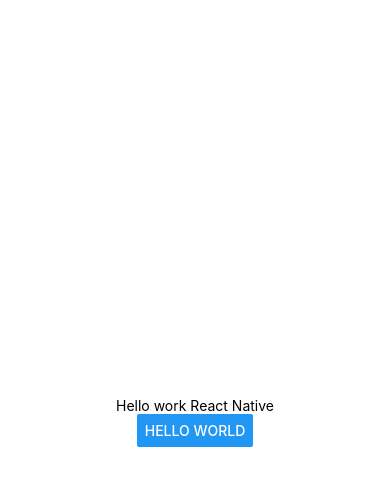
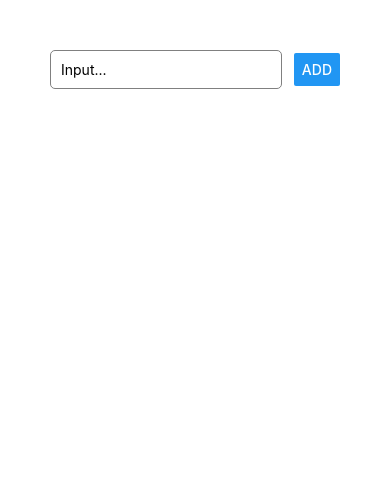
Before and after one commit to chattavat-v/rn-first-app, a React Native app: screen / in a window 390 px wide. Shown: the top 486 px of the page. Built offline with nearby package versions, Linux system fonts and the light colour scheme.

Commit message:
build text input and button - set flex row, column

```diff
--- a/App.js
+++ b/App.js
@@ -1,13 +1,31 @@
 import React, { useState } from 'react';
-import { StyleSheet, Text, View, Button } from 'react-native';
+import { StyleSheet, Text, View, Button, TextInput } from 'react-native';
 
 export default function App() {
   const [outputText, setOutputText] = useState("Hello work React Native");
 
   return (
-    <View style={styles.container}>
-      <Text>{outputText}</Text>
-      <Button title="Hello world" onPress={() => setOutputText('Hello word CHANGE')} />
+    <View style={{padding: 50}}>
+      <View
+        style={{
+          // flexDirection: 'colum', //column top to down
+          flexDirection: 'row', //row left to right
+          justifyContent: 'space-between',
+          alignItems: 'center'
+        }}
+      >
+        <TextInput
+          placeholder="Input..."
+          style={{
+            borderColor: 'grey',
+            borderWidth: 1,
+            padding: 10,
+            borderRadius: 5,
+            width: '80%'
+          }}
+        />
+        <Button title="ADD" />
+      </View>
     </View>
   );
 }
```
Also changed, not shown: 1 other file (tests, documents, lock files or other folders).
